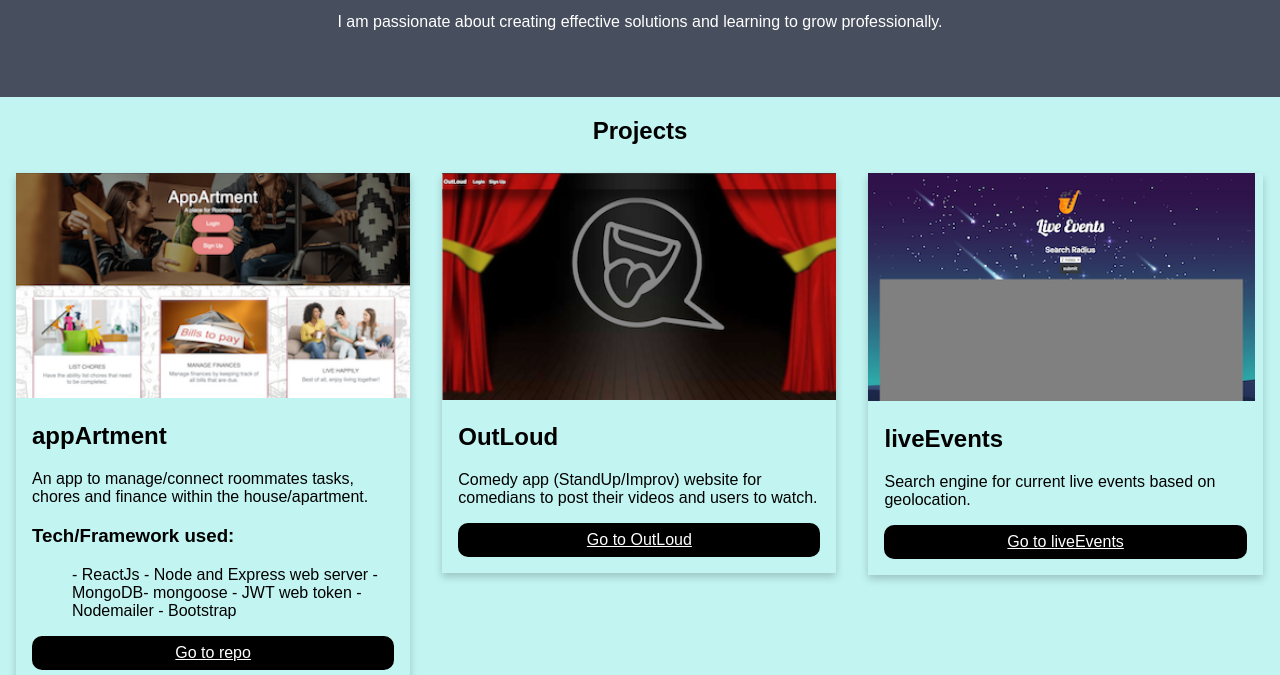
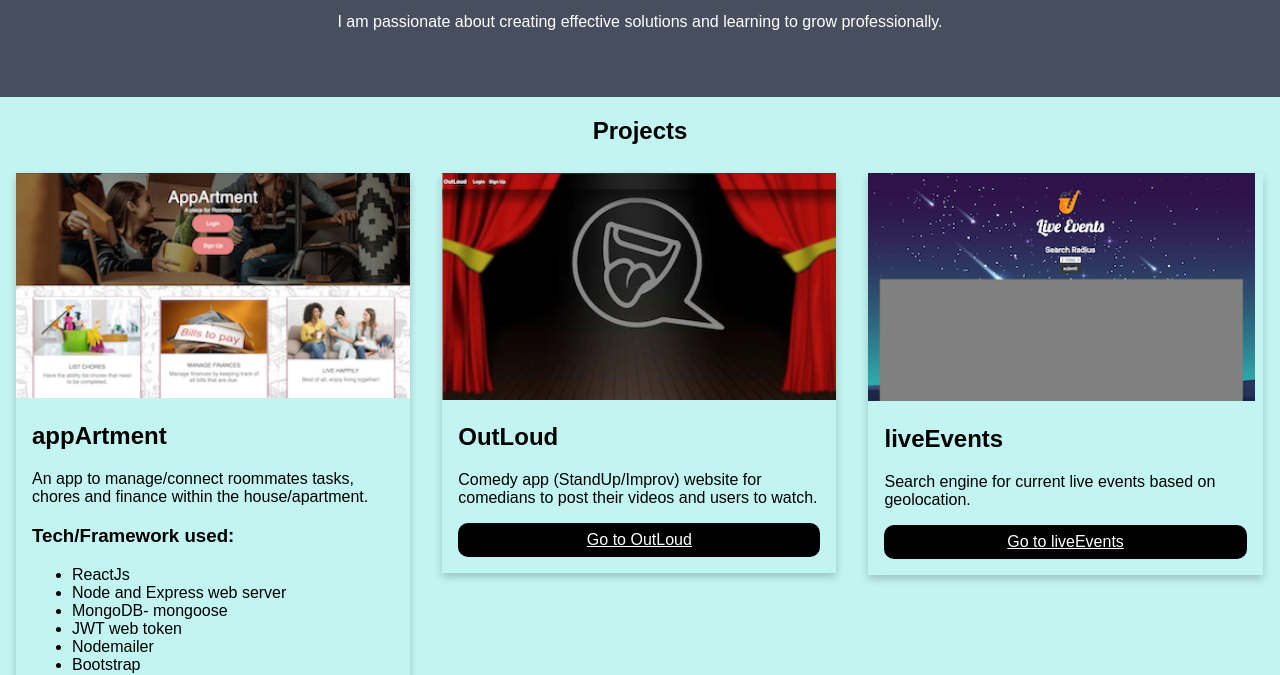
Before and after one commit to Carolinams7/Port, a plain HTML site: page about.html in a window 1280 px wide. Shown: the part 151-826 px from the top of the page. Drawn offline with Linux system fonts and the light colour scheme.

Commit message:
Update about.html

```diff
--- a/about.html
+++ b/about.html
@@ -41,12 +41,12 @@
             <h3>Tech/Framework used:</h3>
             <p>
               <ul>
-- ReactJs
-- Node and Express web server
-- MongoDB- mongoose
-- JWT web token
-- Nodemailer
-- Bootstrap
+                <li>ReactJs</li>
+                <li>Node and Express web server</li>
+                <li>MongoDB- mongoose</li>
+                <li>JWT web token</li>
+                <li>Nodemailer</li>
+                <li>Bootstrap</li>
               </ul>
             </p>
             <p>
```
